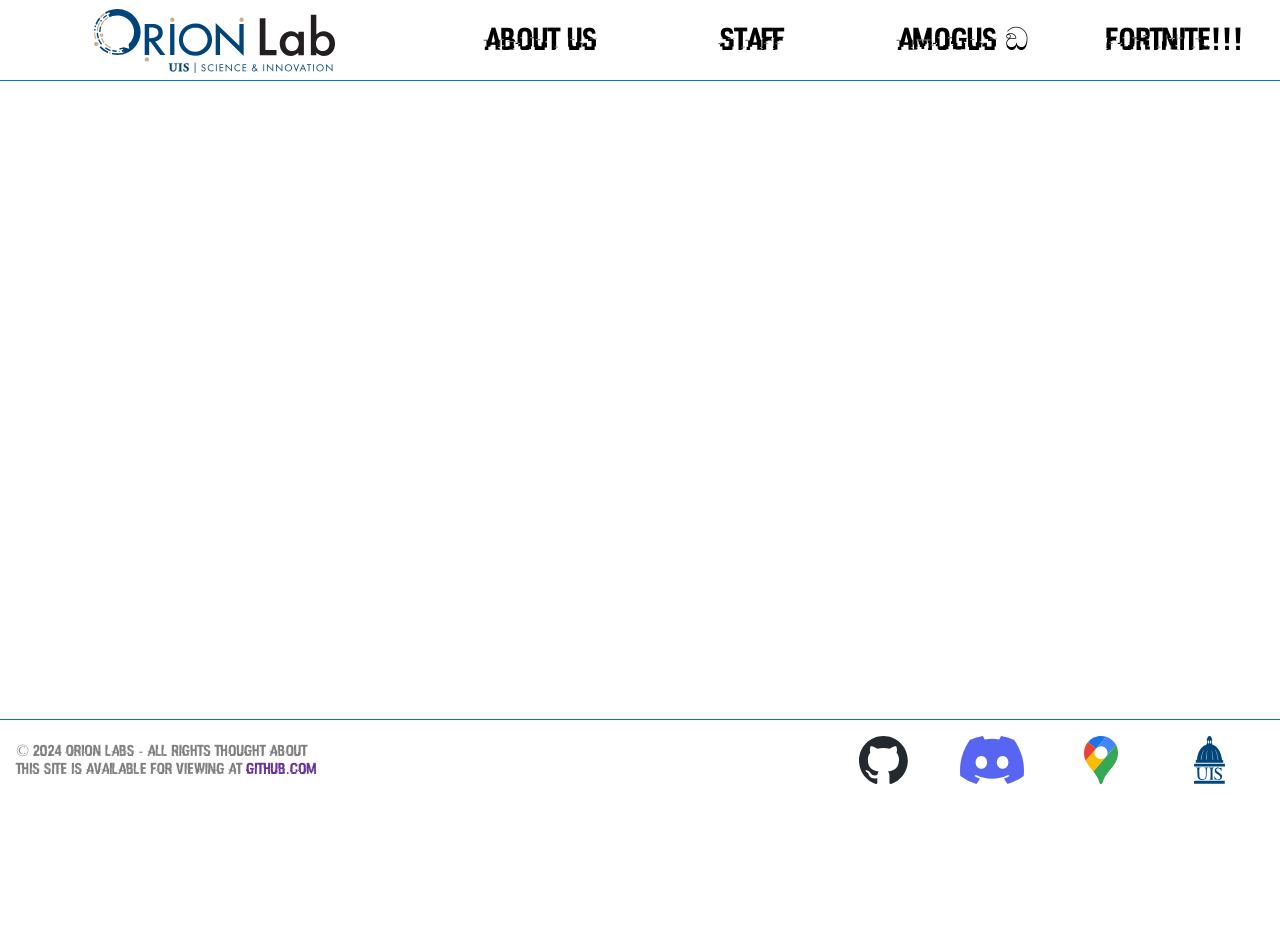
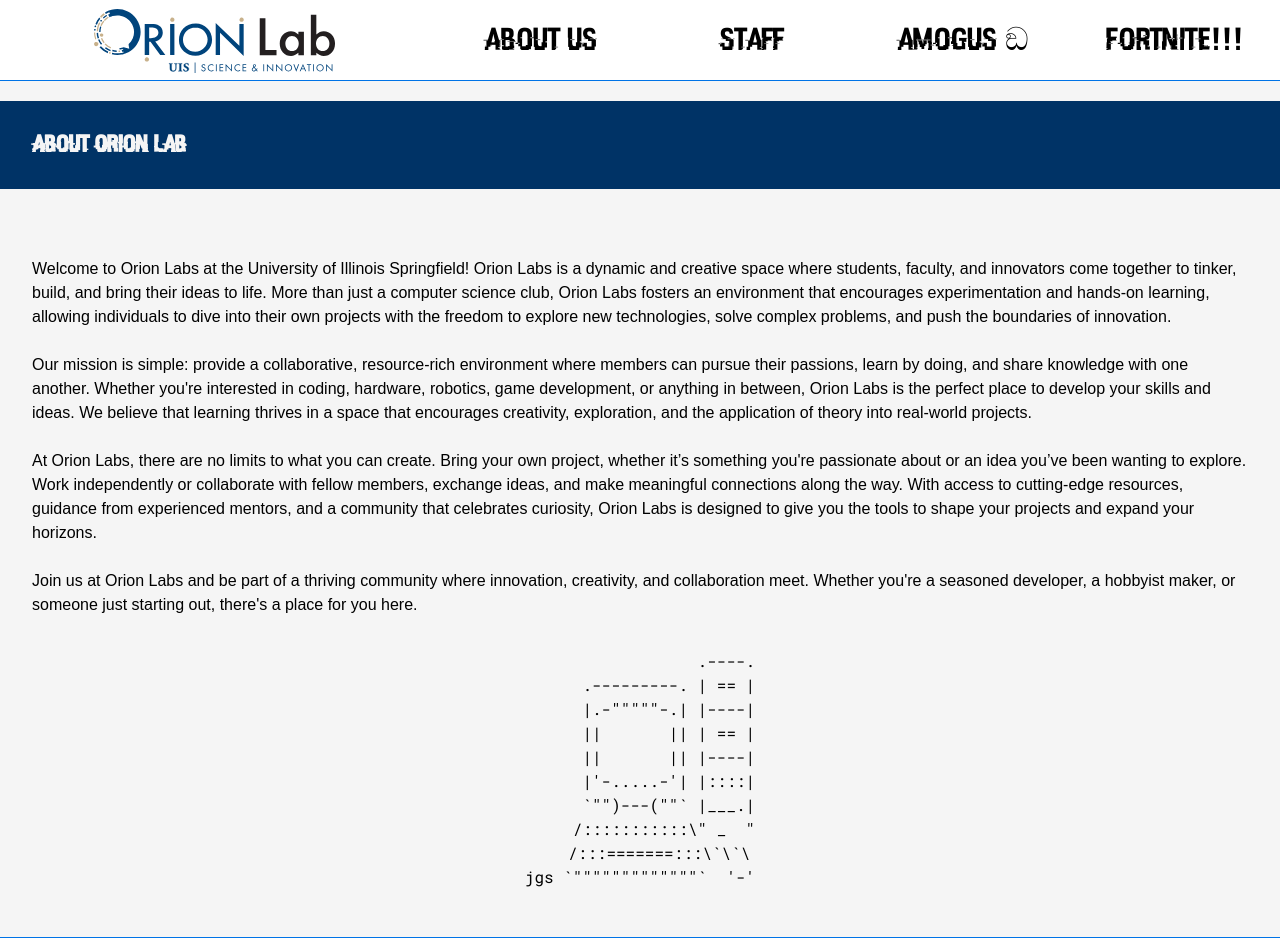
Before and after one commit to Spar3Chang3/Orion-Labs, a SvelteKit app: page /about in a window 1280 px wide. Shown: the top 952 px of the page. Before the commit the page ends 800 px from the top, so only its background shows below. Built offline with nearby package versions, Linux system fonts and the light colour scheme.

Commit message:
Make about us

```diff
--- a/src/lib/components/layout/Footer.svelte
+++ b/src/lib/components/layout/Footer.svelte
@@ -16,9 +16,7 @@
             color: lightgrey;
 
         }
-        .copyright.adaptive a {
-            color: lightsalmon;
-        }
+
     }
     .footer {
         display: grid;
@@ -49,7 +47,7 @@
 	}
 	.copyright a {
 			text-decoration: none;
-			color: rebeccapurple;
+			color: var(--hyperlink);
 	}
 
 	.social-shelf {
--- a/src/lib/components/staff/Member.svelte
+++ b/src/lib/components/staff/Member.svelte
@@ -1,6 +1,6 @@
 <script lang="js">
 
-	let { name, role, bio, portrait } = $props();
+	let { name, role, bio, portrait, url} = $props();
 
 </script>
 
@@ -34,6 +34,7 @@
 			justify-content: center;
 			align-items: center;
 
+
 			overflow: hidden;
   }
 
@@ -49,8 +50,22 @@
 			font-family: Hacked, sans-serif;
 			font-size: 2rem;
 	}
+	.content {
+      display: flex;
+      flex-direction: column;
+
+      height: 100%;
+      width: 100%;
+
+      justify-content: center;
+      align-items: center;
+
+	}
+	a {
+			text-decoration: none;
+	}
 </style>
-
+<a href={url} target="_blank">
 <div class="member">
 	<div class="portrait-container">
 		<img src={portrait} alt="Staff Member Portrait" />
@@ -61,3 +76,4 @@
 		<p>{bio}</p>
 	</div>
 </div>
+</a>
--- a/src/lib/index.js
+++ b/src/lib/index.js
@@ -42,5 +42,7 @@ export const VideoLinks = {
 
 //The links in here are majorly temporary
 export const DataLinks = {
-	staff: '/data/staffList.json'
+	staff: '/data/staffList.json',
+	about: '/data/aboutUs.txt',
+	asciiart: '/data/ascii.txt'
 }
--- a/src/routes/+layout.svelte
+++ b/src/routes/+layout.svelte
@@ -58,6 +58,11 @@
         --banner-accent: #0073e6;
 
         --text-standard: #000000;
+        --hyperlink: rebeccapurple;
+        --line-height-standard: 1.5rem;
+        --font-standard: sans-serif;
+        --font-special: Hacked, sans-serif;
+
 
         overflow-x: hidden;
 
@@ -66,9 +71,11 @@
             --background-secondary: #1A1A1A;
 
             --text-standard: #FFFFFF;
-            main.adaptive {
-                background-color: #2B2B2B;
+            --hyperlink: #c8b18b;
+            main {
+                background-color: var(--background-standard);
             }
+
         }
     }
 
--- a/src/routes/about/+page.svelte
+++ b/src/routes/about/+page.svelte
@@ -1,5 +1,87 @@
 <script lang="js">
+	import { onMount } from 'svelte';
+	import { DataLinks } from '$lib/index.js';
+
+
+	let aboutText = $state("");
+	let asciiArt = $state("");
+
+	async function  getAboutText() {
+		fetch(DataLinks.about).then((res) => {
+			return res.text();
+		}).then((data) => {
+			aboutText = data;
+		});
+	}
+	async function  getAsciiArt() {
+		fetch(DataLinks.asciiart).then((res) => {
+			return res.text();
+		}).then((data) => {
+			asciiArt = data;
+		});
+	}
+
+	onMount(() => {
+		getAboutText();
+		getAsciiArt();
+	});
+
 </script>
 <style lang="css">
+    @import url('https://fonts.googleapis.com/css2?family=Roboto+Mono:ital,wght@0,100..700;1,100..700&display=swap');
+
+	.aboutUs {
+			display: flex;
+			color: var(--text-standard);
+      background-color: var(--background-standard);
+
+			min-height: 79.8vh;
+			max-height: fit-content;
+			width: 100vw;
+
+			justify-content: center;
+	}
+
+	.content {
+			display: flex;
+			flex-direction: column;
+
+			height: 100%;
+			width: 100%;
+			line-height: var(--line-height-standard);
+	}
+
+	.content h2 {
+			background-color: var(--banner-standard);
+			padding: 2rem;
+			color: whitesmoke;
+			font-family: var(--font-special);
+	}
+
+	.ascii {
+      padding: 0 2rem 2rem 2rem;
+      font-family: "Roboto Mono", serif;
+      font-optical-sizing: auto;
+      font-weight: 400;
+      font-style: normal;
+			text-align: center;
+	}
+	.about-text{
+      padding: 2rem 2rem 0 2rem;
+			font-family: var(--font-standard);
+	}
 
 </style>
+<section class="aboutUs">
+	<div class="content">
+		<h2>
+			About Orion Lab
+		</h2>
+		<p class="about-text" style="white-space: pre; text-wrap: wrap">
+			{aboutText}
+		</p>
+		<p class="ascii" style="white-space: pre; text-wrap: wrap">
+			{asciiArt}
+		</p>
+	</div>
+</section>
--- a/src/routes/landing-page/+page.svelte
+++ b/src/routes/landing-page/+page.svelte
@@ -30,7 +30,7 @@
         flex-wrap: wrap;
         background-color: var(--banner-standard);
         color: whitesmoke;
-        font-family: sans-serif;
+        font-family: var(--font-standard);
         line-height: 1.5rem;
         padding-top: 1rem;
         padding-bottom: 1rem;
@@ -72,10 +72,10 @@
 
         text-decoration: none;
 
-        font-family: Hacked, sans-serif;
+        font-family: var(--font-special);
         font-size: 4rem;
         color: whitesmoke;
-        text-shadow: 2px 2px 4px var(--banner-accent);
+        text-shadow: 4px 4px 2px var(--banner-accent);
         z-index: 2;
     }
 
--- a/src/routes/staff/+page.svelte
+++ b/src/routes/staff/+page.svelte
@@ -35,11 +35,12 @@
 			align-items: center;
 			justify-content: center;
 			gap: 1.5rem;
+
 	}
 </style>
 
 <section class="staff">
 	{#each staff as member}
-		<Member name={member.name} role={member.role} bio={member.bio} portrait={member.portrait} />
+		<Member name={member.name} role={member.role} bio={member.bio} portrait={member.portrait} url={member.url} />
 	{/each}
 </section>
--- a/src/routes/sus/+page.svelte
+++ b/src/routes/sus/+page.svelte
@@ -24,6 +24,7 @@
 	}
 
 	function handleSusClick(e) {
+		yippee.currentTime = 0;
 		yippee.play();
 		confetti({
 			origin: {
@@ -51,6 +52,7 @@
 			window.removeEventListener('mousemove', handleMouseMove);
 			sus.pause();
 			sus = null;
+			yippee = null;
 		};
 	});
 </script>
--- a/static/data/staffList.json
+++ b/static/data/staffList.json
@@ -3,12 +3,14 @@
     "name": "Daryk",
     "role": "Lead Developer",
     "bio": "Failed College Student",
-    "portrait": "/data/Daryk.jpg"
+    "portrait": "/data/Daryk.jpg",
+    "url" : "https://beans.com"
   },
   {
     "name": "Edward",
     "role": "Co-Developer",
     "bio": "Successful College Student",
-    "portrait": "/data/Edward.jpg"
+    "portrait": "/data/Edward.jpg",
+    "url" : "https://edsmcserv.com/QR2.html"
   }
 ]
```
Also changed, not shown: static/data/aboutUs.txt (added), static/data/ascii.txt (added).
